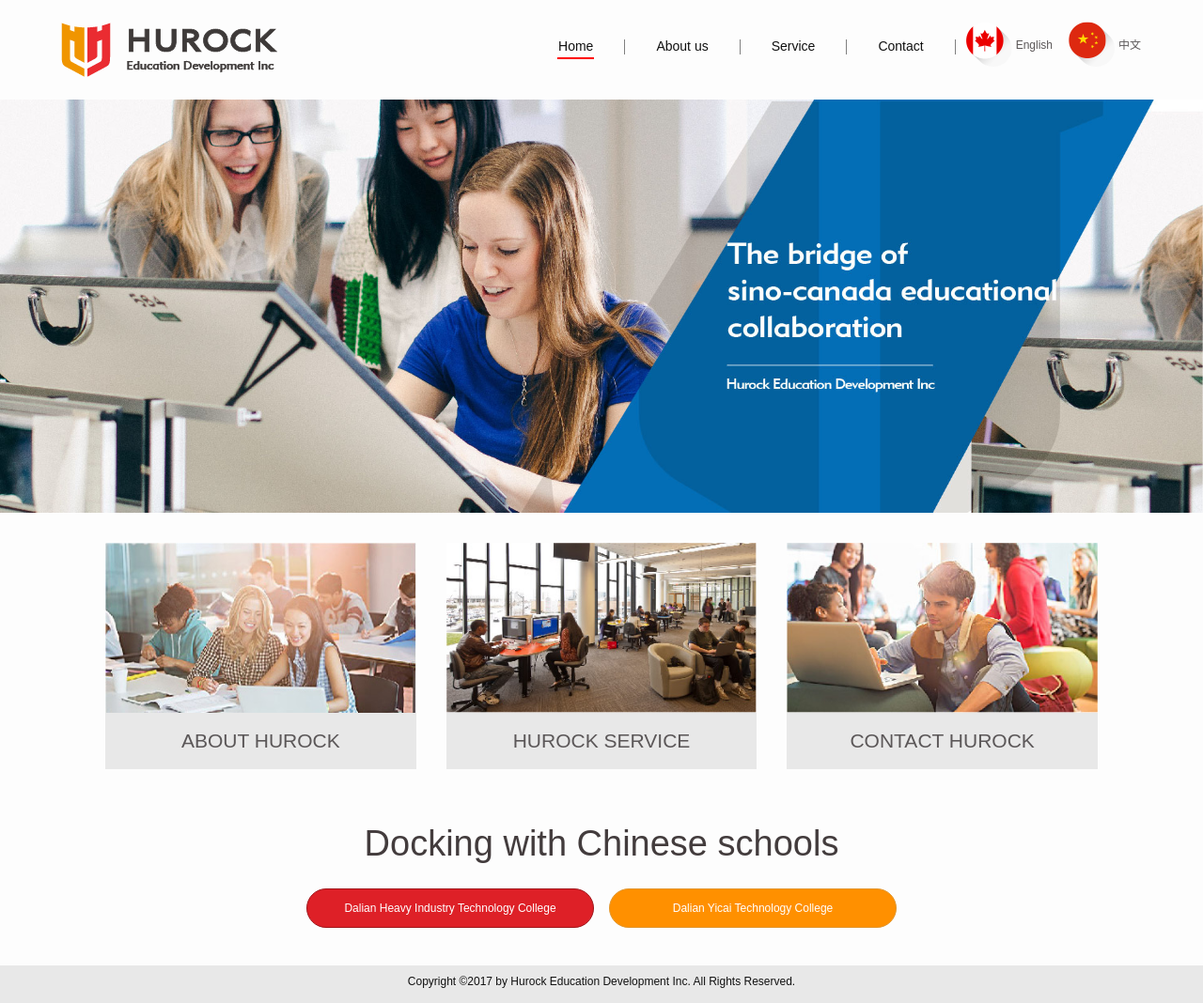
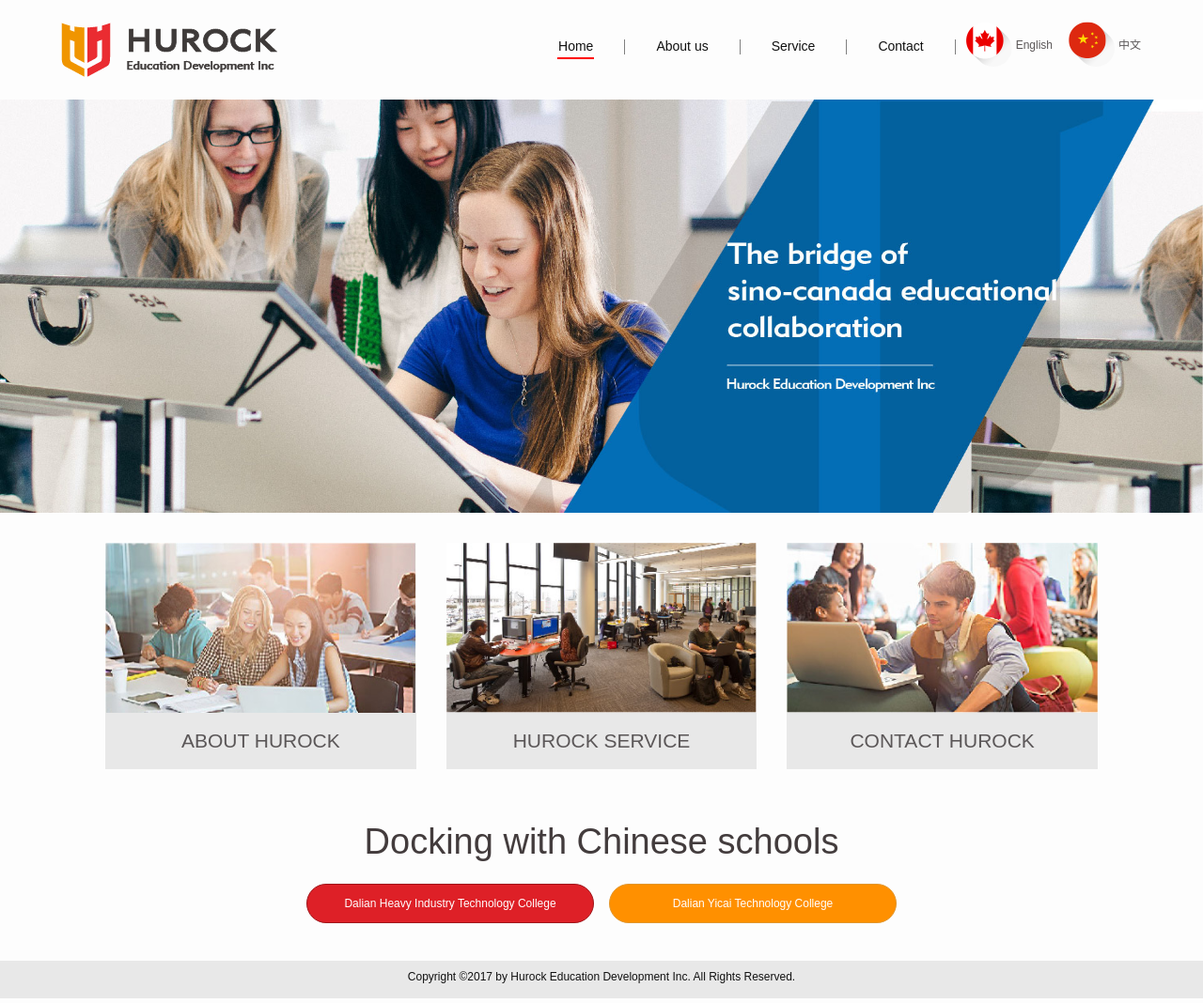
Before and after one commit to RealDesignCN/hurock, a Jekyll site: the page built from index.html, in a window 1280 px wide. Shown: the whole page at 94% size. Built offline with Jekyll 4.4.1, drawn with Linux system fonts in a browser that asks for light colours.

Commit message:
improve css

```diff
--- a/_sass/custom.scss
+++ b/_sass/custom.scss
@@ -163,6 +163,7 @@
 .post-content{
   h2{
     font-size: 38px;
+    line-height: 38px;
     color:#433C3D;
     padding: 12px 0;
     margin: 18px 0;
```
